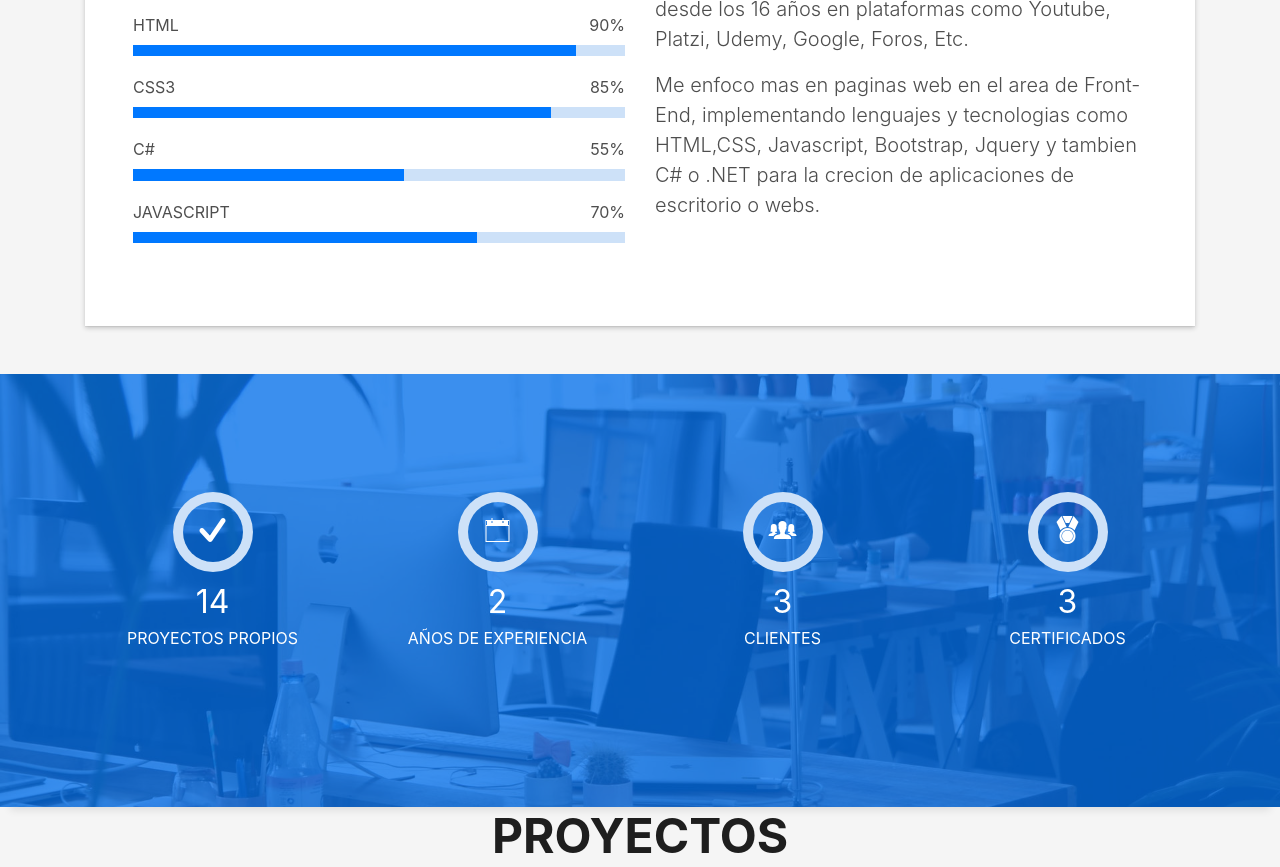
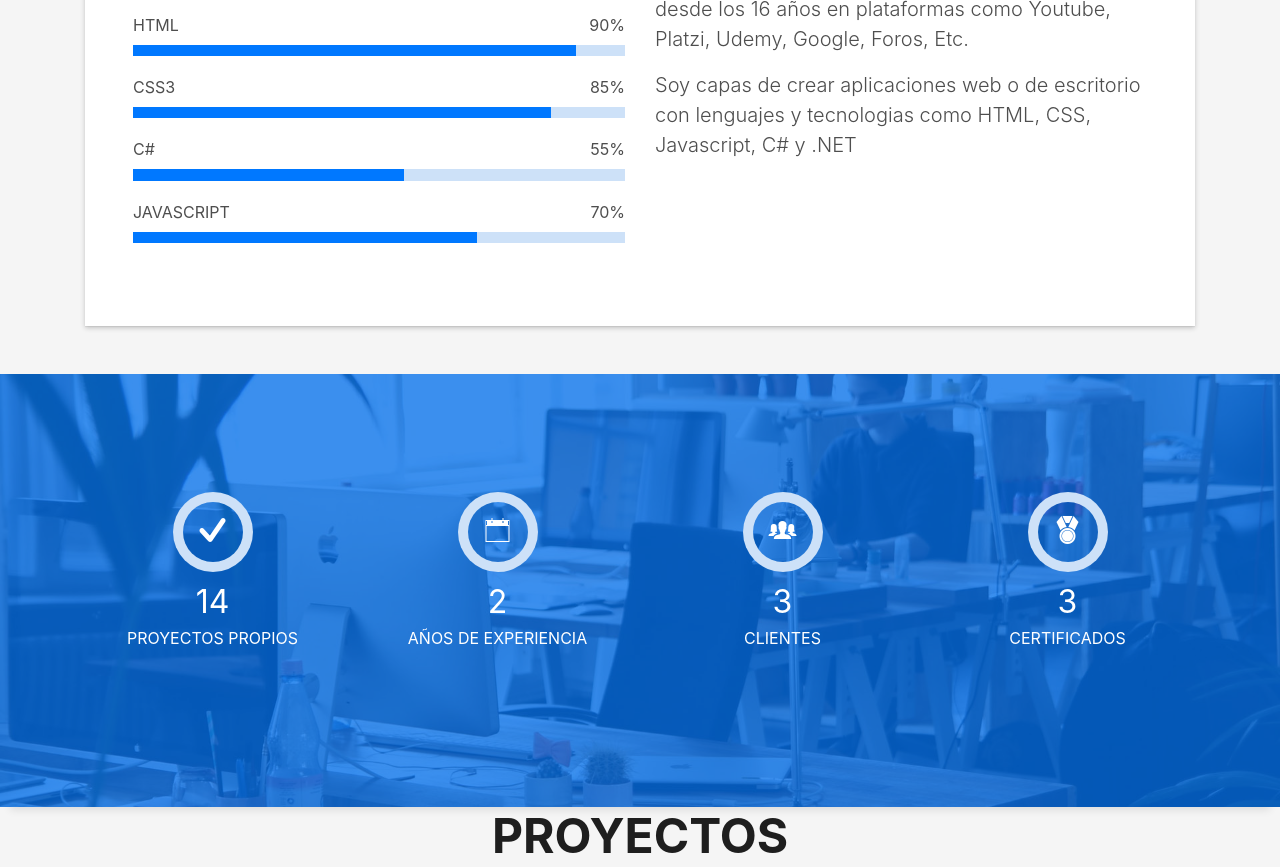
Before and after one commit to FreddyGames69/PortafolioDev, a plain HTML site: page index.html in a window 1280 px wide. Shown: the part 2049-2916 px from the top of the page. Drawn offline with nearby package versions, Linux system fonts and the light colour scheme; files whose address does not match are found by name.

Commit message:
commit version 2

```diff
--- a/index.html
+++ b/index.html
@@ -473,9 +473,7 @@
                     Youtube, Platzi, Udemy, Google, Foros, Etc.
                   </p>
                   <p class="lead">
-                    Me enfoco mas en paginas web en el area de Front-End, implementando lenguajes y tecnologias como
-                    HTML,CSS, Javascript, Bootstrap, Jquery y tambien C# o .NET para la crecion de aplicaciones de
-                    escritorio o webs.
+                    Soy capas de crear aplicaciones web o de escritorio con lenguajes y tecnologias como HTML, CSS, Javascript, C# y .NET
                   </p>
                 </div>
               </div>
```
